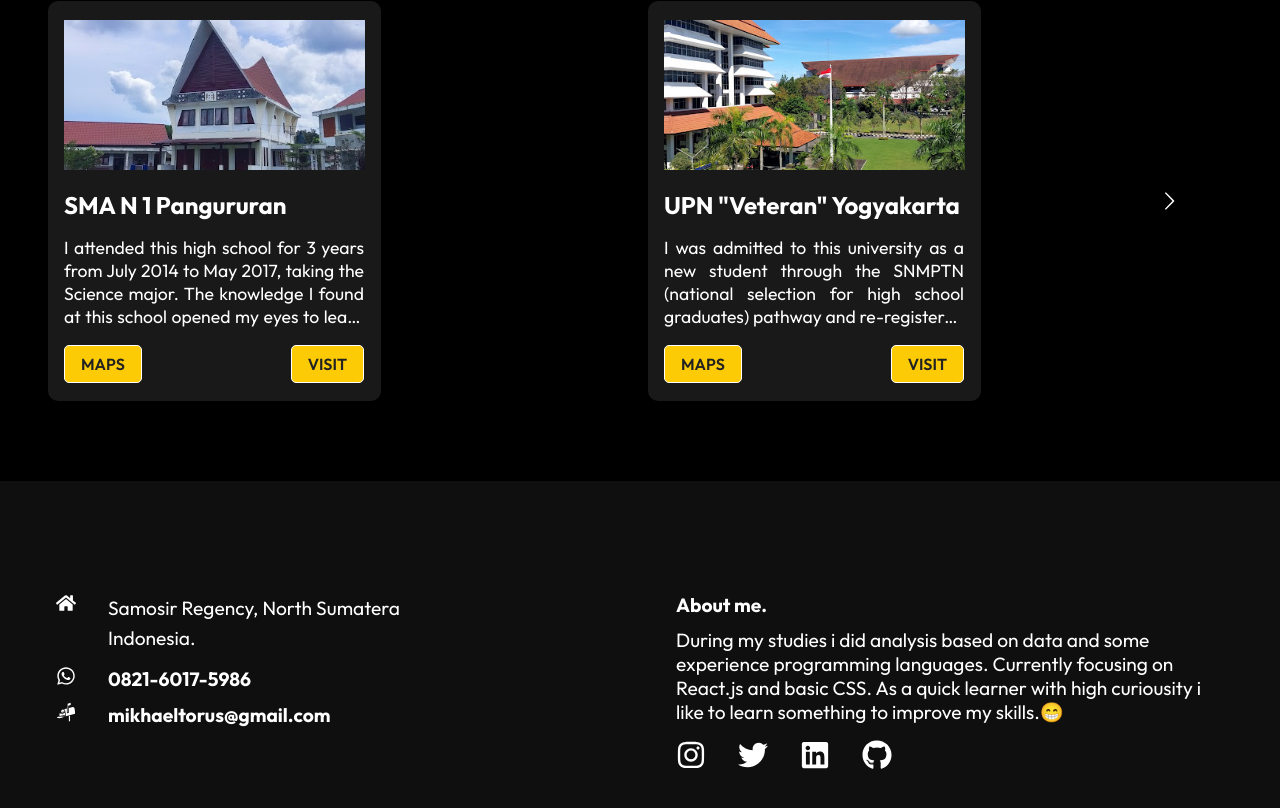
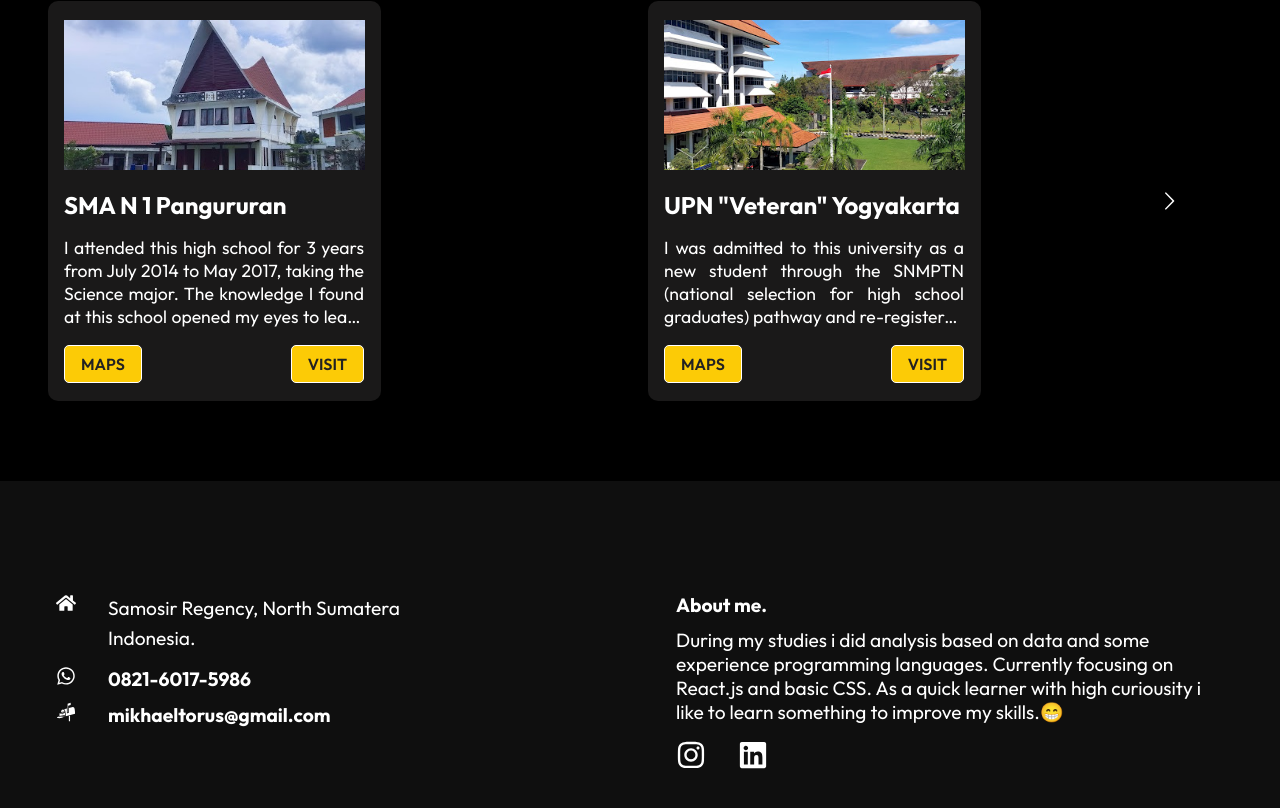
Before and after one commit to kaeltorus/web-porto, a React (Vite) app: page / in a window 1280 px wide. Shown: the part 935-1743 px from the top of the page. Built offline with nearby package versions, Linux system fonts and the light colour scheme.

Commit message:
comment temporary

```diff
--- a/src/components/Footer.jsx
+++ b/src/components/Footer.jsx
@@ -66,24 +66,24 @@
                 style={{ color: "white", marginRight: "2rem" }}
               />
             </a>
-            <a href="https://twitter.com/mkhlstrs">
+            {/* <a href="https://twitter.com/mkhlstrs">
               <FaTwitter
                 size={30}
                 style={{ color: "white", marginRight: "2rem" }}
               />
-            </a>
+            </a> */}
             <a href="https://www.linkedin.com/in/mikhael-sitorus/">
               <FaLinkedin
                 size={30}
                 style={{ color: "white", marginRight: "2rem" }}
               />
             </a>
-            <a href="https://github.com/kaeltorus">
+            {/* <a href="https://github.com/kaeltorus">
               <FaGithub
                 size={30}
                 style={{ color: "white", marginRight: "2rem" }}
               />
-            </a>
+            </a> */}
           </div>
         </div>
       </div>
```
